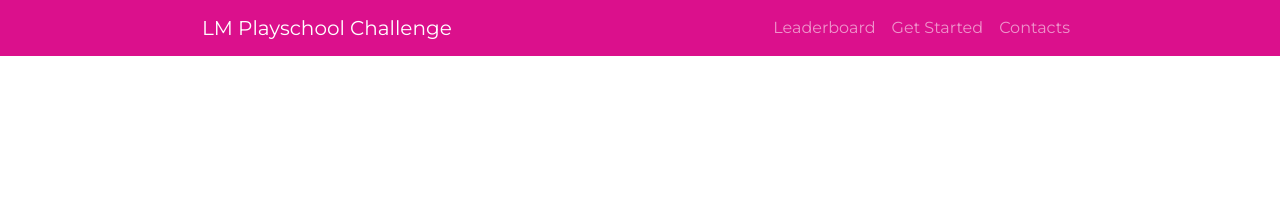
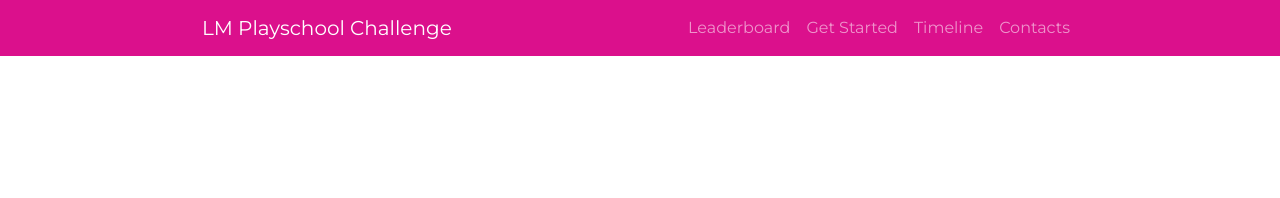
Before and after one commit to lm-playschool/lm-playschool.github.io, a Jekyll site: the page built from index.md, in a window 1280 px wide. Shown: the top 198 px of the page. Built offline with Jekyll 4.4.1, drawn with Linux system fonts in a browser that asks for light colours.

```diff
--- a/_includes/header.html
+++ b/_includes/header.html
@@ -23,6 +23,9 @@
           <a class="nav-link" href="{{ site.github.repository_url }}">Get Started</a>
         </li>
         <li class="nav-item">
+          <a class="nav-link" href="{{ site.github.repository_url }}">Timeline</a>
+        </li>
+        <li class="nav-item">
           <a class="nav-link" href="{{ site.github.repository_url }}">Contacts</a>
         </li>
       </ul>
```
